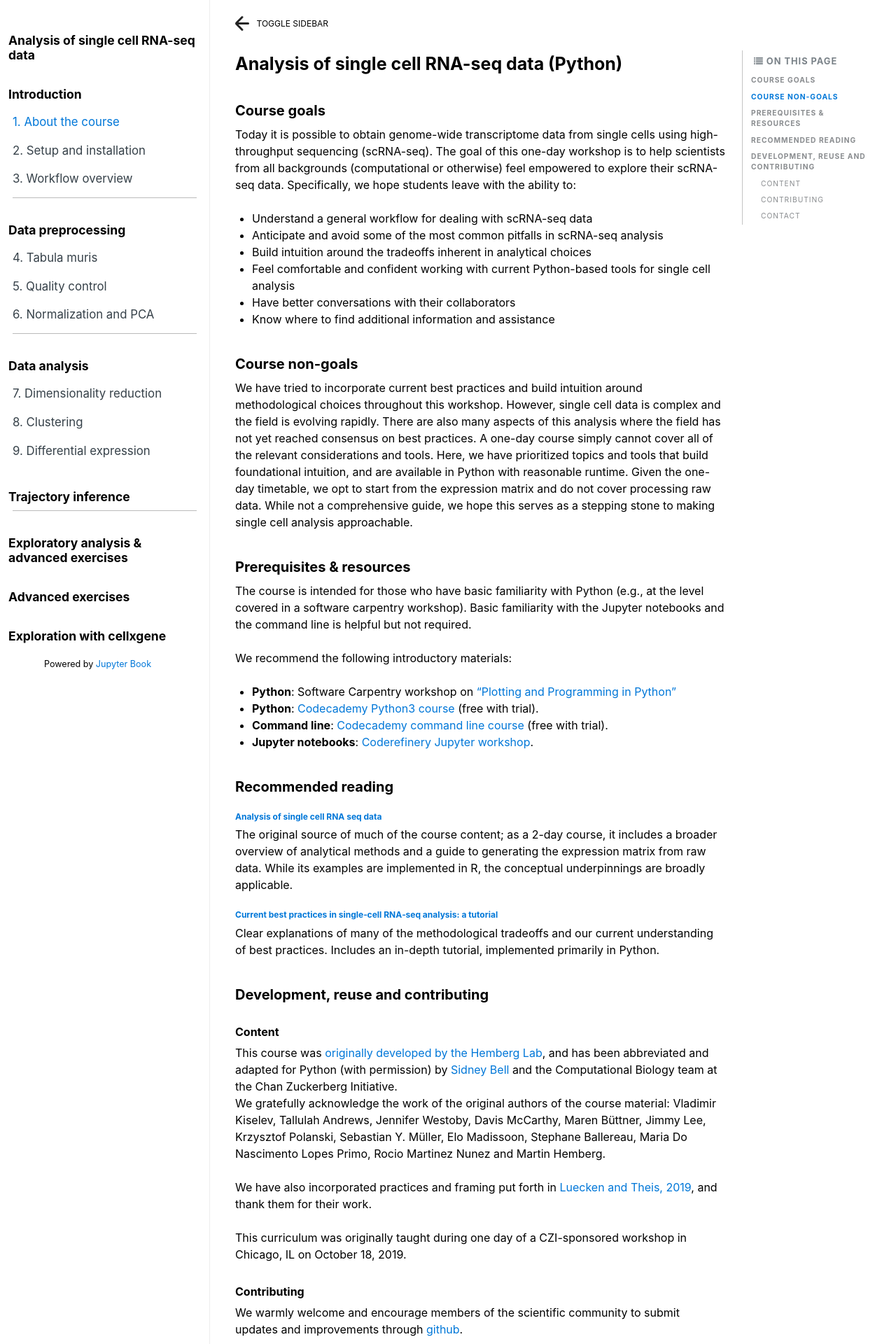
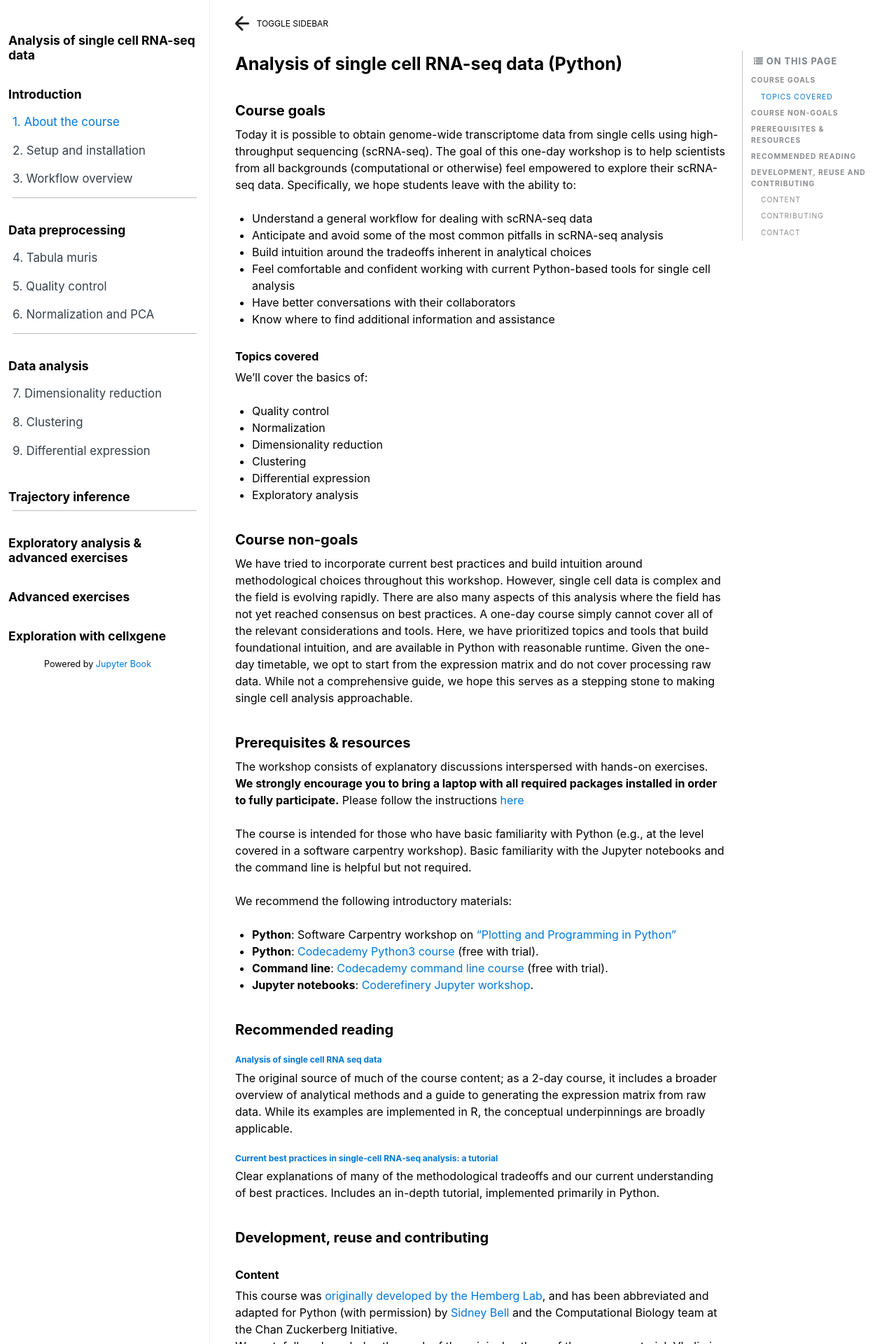
Before and after one commit to chanzuckerberg/scRNA-python-workshop, a Jekyll site: the page built from content/intro/about.md, in a window 1280 px wide. Shown: the top 1920 px of the page at 70% size. Built offline with Jekyll 4.4.1, drawn with Linux system fonts in a browser that asks for light colours; our own code applies the rules of GitHub Pages for plain Markdown files; a script that is not in the unit is left out; comment, search, counter and statistics services are not loaded.

Commit message:
Update outline

````diff
--- a/content/intro/about.md
+++ b/content/intro/about.md
@@ -1,16 +1,26 @@
-
 # Analysis of single cell RNA-seq data (Python)
 
 ## Course goals
 
 Today it is possible to obtain genome-wide transcriptome data from single cells using high-throughput sequencing (scRNA-seq). The goal of this one-day workshop is to help scientists from all backgrounds (computational or otherwise) feel empowered to explore their scRNA-seq data. Specifically, we hope students leave with the ability to:
 
-* Understand a general workflow for dealing with scRNA-seq data
-* Anticipate and avoid some of the most common pitfalls in scRNA-seq analysis
-* Build intuition around the tradeoffs inherent in analytical choices
-* Feel comfortable and confident working with current Python-based tools for single cell analysis
-* Have better conversations with their collaborators
-* Know where to find additional information and assistance
+- Understand a general workflow for dealing with scRNA-seq data
+- Anticipate and avoid some of the most common pitfalls in scRNA-seq analysis
+- Build intuition around the tradeoffs inherent in analytical choices
+- Feel comfortable and confident working with current Python-based tools for single cell analysis
+- Have better conversations with their collaborators
+- Know where to find additional information and assistance
+
+### Topics covered
+
+We'll cover the basics of:
+
+- Quality control
+- Normalization
+- Dimensionality reduction
+- Clustering
+- Differential expression
+- Exploratory analysis
 
 ## Course non-goals
 
@@ -18,25 +28,31 @@ We have tried to incorporate current best practices and build intuition around m
 
 ## Prerequisites & resources
 
+The workshop consists of explanatory discussions interspersed with hands-on exercises. **We strongly encourage you to bring a laptop with all required packages installed in order to fully participate.** Please follow the instructions [here](setup.md)
+
 The course is intended for those who have basic familiarity with Python (e.g., at the level covered in a software carpentry workshop). Basic familiarity with the Jupyter notebooks and the command line is helpful but not required.
 
 We recommend the following introductory materials:
-* **Python**: Software Carpentry workshop on ["Plotting and Programming in Python"](http://swcarpentry.github.io/python-novice-gapminder/)
-* **Python**: [Codecademy Python3 course](https://www.codecademy.com/learn/learn-python-3) (free with trial).
-* **Command line**: [Codecademy command line course](https://www.codecademy.com/learn/learn-the-command-line) (free with trial).
-* **Jupyter notebooks**: [Coderefinery Jupyter workshop](https://coderefinery.github.io/jupyter/).
+
+- **Python**: Software Carpentry workshop on ["Plotting and Programming in Python"](http://swcarpentry.github.io/python-novice-gapminder/)
+- **Python**: [Codecademy Python3 course](https://www.codecademy.com/learn/learn-python-3) (free with trial).
+- **Command line**: [Codecademy command line course](https://www.codecademy.com/learn/learn-the-command-line) (free with trial).
+- **Jupyter notebooks**: [Coderefinery Jupyter workshop](https://coderefinery.github.io/jupyter/).
 
 ## Recommended reading
 
 #### [Analysis of single cell RNA seq data](https://scrnaseq-course.cog.sanger.ac.uk/website/index.html)
+
 The original source of much of the course content; as a 2-day course, it includes a broader overview of analytical methods and a guide to generating the expression matrix from raw data. While its examples are implemented in R, the conceptual underpinnings are broadly applicable.
 
 #### [Current best practices in single‐cell RNA‐seq analysis: a tutorial](https://www.embopress.org/doi/full/10.15252/msb.20188746)
+
 Clear explanations of many of the methodological tradeoffs and our current understanding of best practices. Includes an in-depth tutorial, implemented primarily in Python.
 
 ## Development, reuse and contributing
 
 ### Content
+
 This course was [originally developed by the Hemberg Lab](https://scrnaseq-course.cog.sanger.ac.uk/website/index.html), and has been abbreviated and adapted for Python (with permission) by [Sidney Bell](https://twitter.com/sidneymbell) and the Computational Biology team at the Chan Zuckerberg Initiative.
 We gratefully acknowledge the work of the original authors of the course material: Vladimir Kiselev, Tallulah Andrews, Jennifer Westoby, Davis McCarthy, Maren Büttner, Jimmy Lee, Krzysztof Polanski, Sebastian Y. Müller, Elo Madissoon, Stephane Ballereau, Maria Do Nascimento Lopes Primo, Rocio Martinez Nunez and Martin Hemberg.
 
@@ -44,20 +60,15 @@ We have also incorporated practices and framing put forth in [Luecken and Theis,
 
 This curriculum was originally taught during one day of a CZI-sponsored workshop in Chicago, IL on October 18, 2019.
 
-
 ### Contributing
 
-We warmly welcome and encourage members of the scientific community to submit updates and improvements through [github](ADD URL).
+We warmly welcome and encourage members of the scientific community to submit updates and improvements through [github](https://github.com/chanzuckerberg/scRNA-python-workshop).
 
 We adhere to the license of the original materials:
->All of the course material is licensed under GPL-3. Anyone is welcome to go through the material in order to learn about analysis of scRNA-seq data. If you plan to use the material for your own teaching, we would appreciate if you tell the Hemberg lab about it in addition to providing a suitable citation to the original materials.
+
+> All of the course material is licensed under GPL-3. Anyone is welcome to go through the material in order to learn about analysis of scRNA-seq data. If you plan to use the material for your own teaching, we would appreciate if you tell the Hemberg lab about it in addition to providing a suitable citation to the original materials.
 
 ### Contact
 
 For conceptual questions about the original source material, please contact [Vladimir Kisilev](vladimir.yu.kiselev@gmail.com).
 For questions about the Python adaptation, please contact [Sidney Bell](twitter.com/sidneymbell).
-
-
-```python
-
-```
````
